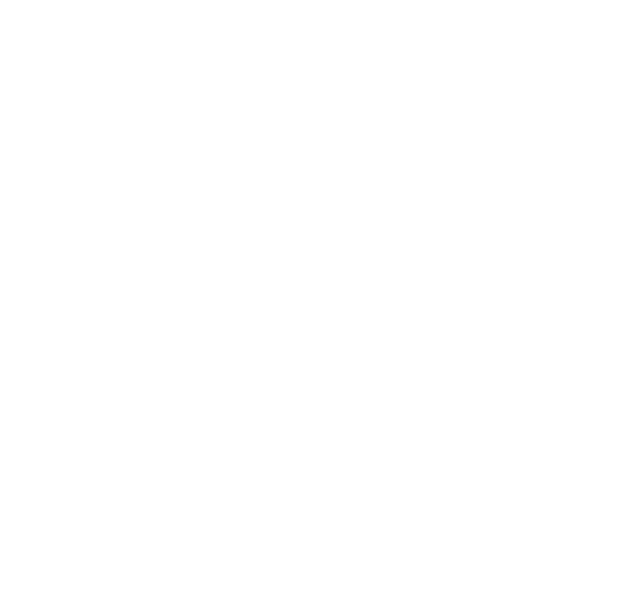
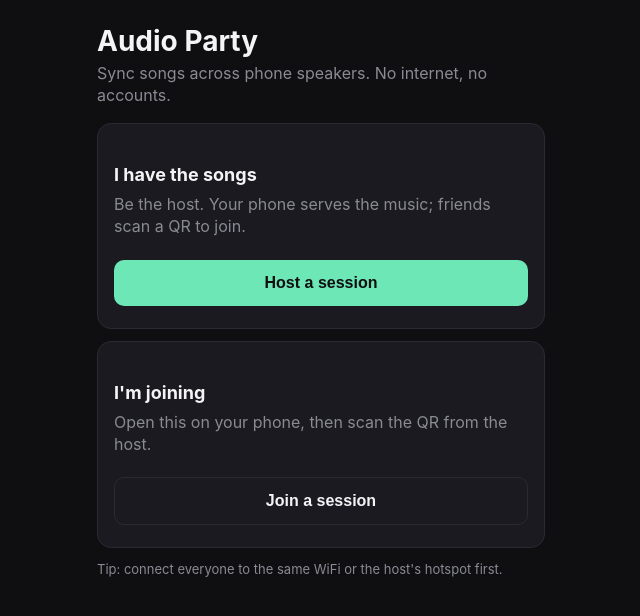
Before and after one commit to manigedit/offline-jam-with-phones, a plain HTML site: page index.html in a window 1280 px wide. Shown: the whole page, without its empty margins (319-959 px from the left). Drawn offline with Linux system fonts and the light colour scheme; the site is published under a folder, as on GitHub Pages, so addresses that start at the root find nothing.

Commit message:
deploy: 2fa78c9b3fff6e8a9773c3323b8f111d6a05078c

```diff
--- a/index.html
+++ b/index.html
@@ -8,8 +8,8 @@
     <link rel="icon" href="./icons/icon-192.png" />
     <link rel="apple-touch-icon" href="./icons/icon-192.png" />
     <title>Audio Party</title>
-    <script type="module" crossorigin src="/offline-jam-with-phones/assets/index-BMrwaoG-.js"></script>
-    <link rel="stylesheet" crossorigin href="/offline-jam-with-phones/assets/index-CHk2mFg3.css">
+    <script type="module" crossorigin src="./assets/index-BMrwaoG-.js"></script>
+    <link rel="stylesheet" crossorigin href="./assets/index-CHk2mFg3.css">
   </head>
   <body>
     <main id="app"></main>
```
Also changed, not shown: .github/workflows/static.yml (deleted), 2 other files.
